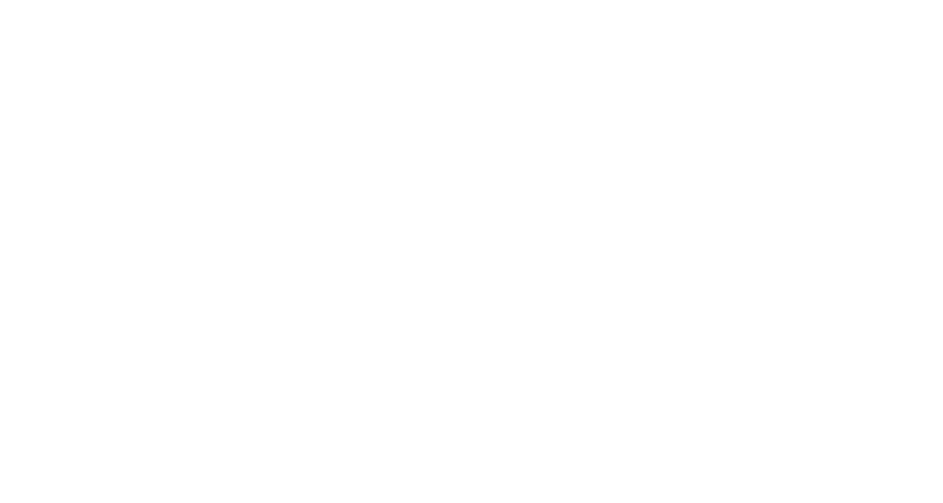
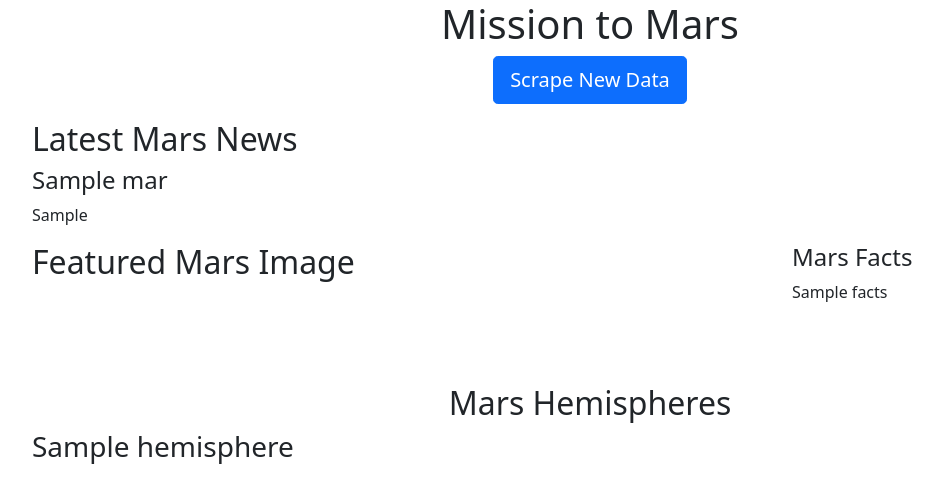
Before and after one commit to nataligracia/webscraping_mission2mars, a Flask app: page / in a window 1280 px wide. Before the commit the part shown is empty. Shown: the top 503 px of the page, without its empty margins (50-993 px from the left). Run offline with Flask 2, Linux system fonts and the light colour scheme; a database or web service that is not in the repository returns one stand-in record (values such as "Sample title"); some libraries are stand-ins or nearby versions.

Commit message:
Update html

```diff
--- a/templates/index.html
+++ b/templates/index.html
@@ -2,9 +2,83 @@
 
 <!DOCTYPE html>
 <html lang="en">
+
 
 <head>
   <meta charset="UTF-8">
   <meta name="viewport" content="width=device-width, initial-scale=1.0">
   <meta http-equiv="X-UA-Compatible" content="ie=edge">
   <title>Mission to Mars</title>
+  <link href="https://cdn.jsdelivr.net/npm/bootstrap@5.0.1/dist/css/bootstrap.min.css" rel="stylesheet" integrity="sha384-+0n0xVW2eSR5OomGNYDnhzAbDsOXxcvSN1TPprVMTNDbiYZCxYbOOl7+AMvyTG2x" crossorigin="anonymous">
+  <script src="https://cdn.jsdelivr.net/npm/bootstrap@5.0.1/dist/js/bootstrap.bundle.min.js" integrity="sha384-gtEjrD/SeCtmISkJkNUaaKMoLD0//ElJ19smozuHV6z3Iehds+3Ulb9Bn9Plx0x4" crossorigin="anonymous"></script>
+</head>
+
+
+<body>
+    <div class="container">
+        <div class="jumbotron text-center">
+          <h1>Mission to Mars</h1>
+          <p><a class="btn btn-primary btn-lg" href="/scrape" role="button">Scrape New Data</a></p>
+        </div>
+
+        <!-- NASA Mars News Title & Description-->
+        <div class="row" id="mars-news">
+            <div class="col-md-12">
+                <div class="media">
+                    <div class="media-body">
+                        <h2>Latest Mars News</h2>
+                        <h4 class="media-heading">{{mars.nasa_news_title}}</h4>
+                        <p>{{mars.nasa_story_article}}</p>
+                    </div>
+                </div>
+            </div>
+        </div>
+
+        <!-- Mars Featured Image -->
+        <div class="row" id="mars-featured-image">
+            <div class="col-md-8">
+                <h2>Featured Mars Image</h2>
+
+                <!-- if images is False/None/non-existent, then default to error message -->
+                <!-- <img src="{{mars.featured_image | default('static/images/error.png', true) }}" class="img-responsive" alt="Responsive image"> -->
+            </div>
+
+            <div class="col-md-4">
+
+                <!-- Mars Facts -->
+                <div class="row" id="mars-facts">
+                    <div class="col-md-12">
+                        <h4>Mars Facts</h4>
+                        {{mars.facts | safe}}
+                    </div>
+                </div>
+            </div>
+        </div>
+
+        <!-- Mars Hemispheres -->
+        <div class="row" id="mars-hemispheres" style="margin-top:80px;">
+
+            <div class="page-header">
+                <h2 class="text-center">Mars Hemispheres</h2>
+            </div>
+
+
+            {% for hemisphere in mars.hemispheres %}
+                <div class="col-md-6">
+                    <div class="thumbnail">
+
+                        <!-- if images is False/None/non-existent, then default to error message -->
+                        <!-- <img src="{{hemisphere.img_url | default('static/images/error.png', true)}}" alt="..."> -->
+                        <div class="caption">
+                            <h3>{{hemisphere.title}}</h3>
+                        </div>
+                    </div>
+                </div>
+            {% endfor %}
+
+        </div>
+
+    </div>
+  </body>
+
+  </html>
```
Also changed, not shown: README.md.
